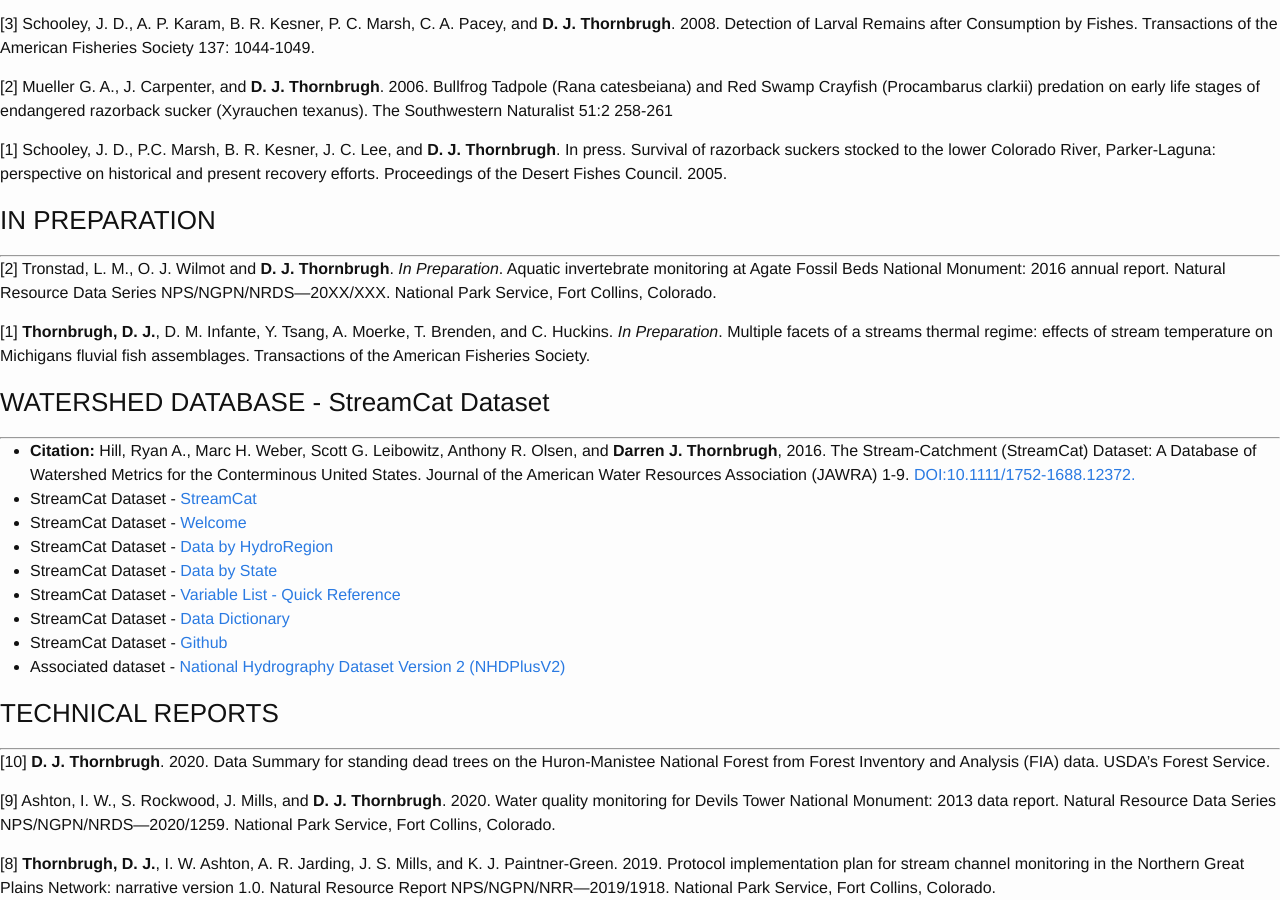
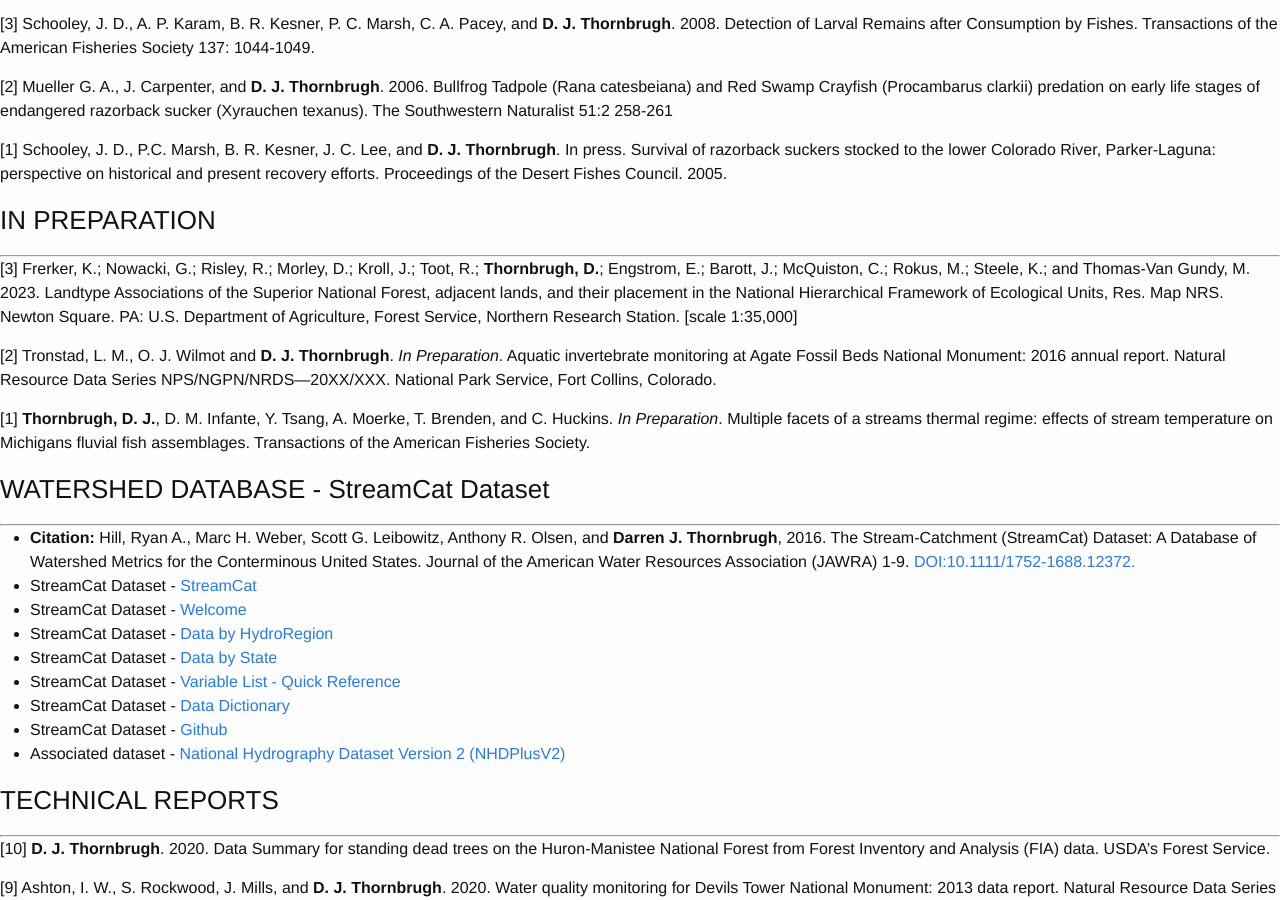
Before and after one commit to dthor/dthor.github.io, a Jekyll site: the page built from publications/publications.md, in a window 1280 px wide and 900 px high, scrolled down 1743 px. Built offline with Jekyll 4.4.1, drawn with Linux system fonts in a browser that asks for light colours; nearby versions of some CDN libraries; some web fonts are replaced.

Commit message:
Update publications.md
Updated in preparations with RMAP SNF LTA

```diff
--- a/publications/publications.md
+++ b/publications/publications.md
@@ -53,6 +53,8 @@
 ### IN PREPARATION
 ***
 
+[3] Frerker, K.; Nowacki, G.; Risley, R.; Morley, D.; Kroll, J.; Toot, R.; **Thornbrugh, D.**; Engstrom, E.; Barott, J.; McQuiston, C.; Rokus, M.; Steele, K.; and Thomas-Van Gundy, M. 2023. Landtype Associations of the Superior National Forest, adjacent lands, and their placement in the National Hierarchical Framework of Ecological Units, Res. Map NRS. Newton Square. PA: U.S. Department of Agriculture, Forest Service, Northern Research Station. [scale 1:35,000]
+
 [2] Tronstad, L. M., O. J. Wilmot and **D. J. Thornbrugh**. _In Preparation_. Aquatic invertebrate monitoring at Agate Fossil Beds National Monument: 2016 annual report. Natural Resource Data Series NPS/NGPN/NRDS—20XX/XXX. National Park Service, Fort Collins, Colorado.
 
 [1] **Thornbrugh, D. J.**, D. M. Infante, Y. Tsang, A. Moerke, T. Brenden, and C. Huckins. _In Preparation_. Multiple facets of a streams thermal regime: effects of stream temperature on Michigans fluvial fish assemblages. Transactions of the American Fisheries Society.
```
